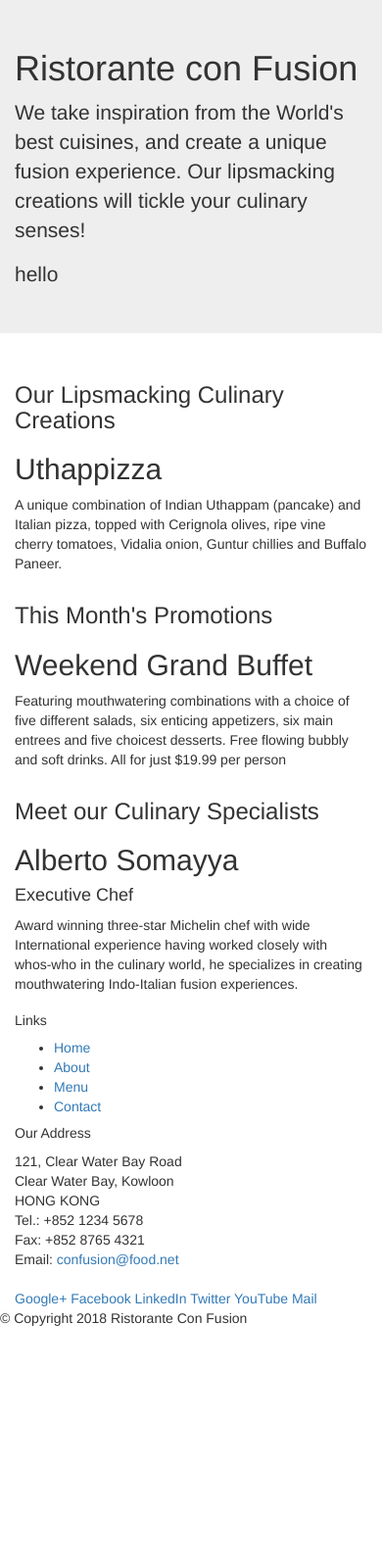
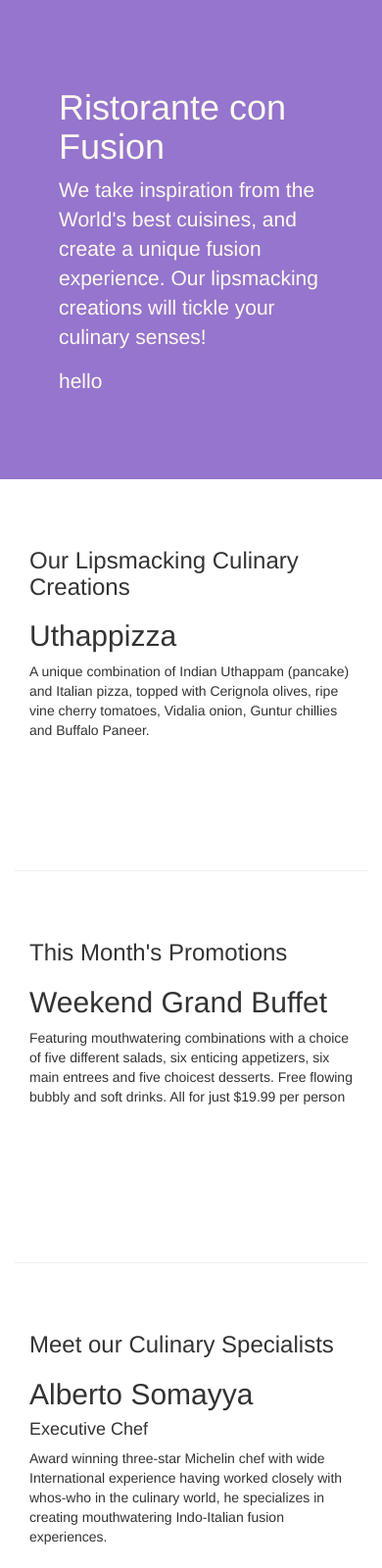
Before and after one commit to pranjalAg/Bootstrap4_Coursera, a plain HTML site: page index.html in a window 390 px wide. Shown: the top 1600 px of the page at 98% size. Before the commit the page ends 1365 px from the top, so only its background shows below. Drawn offline with nearby package versions, Linux system fonts and the light colour scheme.

Commit message:
added css

```diff
--- /dev/null
+++ b/css/styles.css
@@ -0,0 +1,30 @@
+.row-header{
+	margin: 0px auto;
+	padding: 0px auto;
+}
+
+.row-content{
+	margin: 0px auto;
+	padding: 50px 0px 50px 0px;
+	border-bottom: 1px ridge;
+	min-height: 400px;
+}
+
+.footer{
+	background-color: #D1C4E9;
+	padding: 20px 0px 20px 0px;
+	margin: 0px auto;
+}
+
+.jumbotron{
+	padding:70px 30px 70px 30px;
+    margin:0px auto;
+    background: #9575CD ;
+    color:floralwhite;
+}
+
+.address{
+    font-size:80%;
+    margin:0px;
+    color:#0f0f0f;
+}
--- a/index.html
+++ b/index.html
@@ -9,6 +9,7 @@
 
     <!-- Bootstrap CSS -->
     <link rel="stylesheet" href="node_modules/bootstrap/dist/css/bootstrap.min.css">
+    <link rel="stylesheet" href="css/styles.css">
     <title>Ristorante Con Fusion</title>
 </head>
 
@@ -16,7 +17,7 @@
 
     <header class = "jumbotron">
         <div class = "container">
-            <div class = "row">
+            <div class = "row row-header">
                 <div class = "col-12 col-sm-8">
                     <h1>Ristorante con Fusion</h1>
                     <p>We take inspiration from the World's best cuisines, and create a unique fusion experience. Our lipsmacking creations will tickle your culinary senses!</p>
@@ -29,7 +30,7 @@
     </header>
 
     <div class = "container">
-        <div class = "row">
+        <div class = "row row-content align-items-center">
             <div class = "col-12 col-sm-4">
                 <h3>Our Lipsmacking Culinary Creations</h3>
             </div>
@@ -40,7 +41,7 @@
         </div>
 
 
-        <div class = "row">
+        <div class = "row row-content align-items-center">
             <div class = "col-12 col-sm-4">
                 <h3>This Month's Promotions</h3>
             </div>
@@ -50,7 +51,7 @@
             </div>
         </div>
 
-        <div class = "row">
+        <div class = "row row-content align-items-center">
             <div class = "col-12 col-sm-4">
                 <h3>Meet our Culinary Specialists</h3>
             </div>
@@ -62,12 +63,12 @@
         </div>
     </div>
 
-    <footer>
+    <footer class = "footer">
         <div class = "container">
             <div class = "row">
                 <div class = "col-4 offset-1 col-sm-2">
                     <h5>Links</h5>
-                    <ul>
+                    <ul class = "list-unstyled">
                         <li><a href="#">Home</a></li>
                         <li><a href="#">About</a></li>
                         <li><a href="#">Menu</a></li>
@@ -85,8 +86,8 @@
 		              Email: <a href="mailto:confusion@food.net">confusion@food.net</a>
 		           </address>
                 </div>
-                <div class = "col-12 col-sm-3">
-                    <div>
+                <div class = "col-12 col-sm-3 align-self-center">
+                    <div class="text-center">
                         <a href="http://google.com/+">Google+</a>
                         <a href="http://www.facebook.com/profile.php?id=">Facebook</a>
                         <a href="http://www.linkedin.com/in/">LinkedIn</a>
@@ -96,8 +97,8 @@
                     </div>
                 </div>
            </div>
-           <div class = "row">
-                <div class = "col-12">
+           <div class = "row justify-content-center">
+                <div class = "col-auto">
                     <p>© Copyright 2018 Ristorante Con Fusion</p>
                 </div>
            </div>
```
